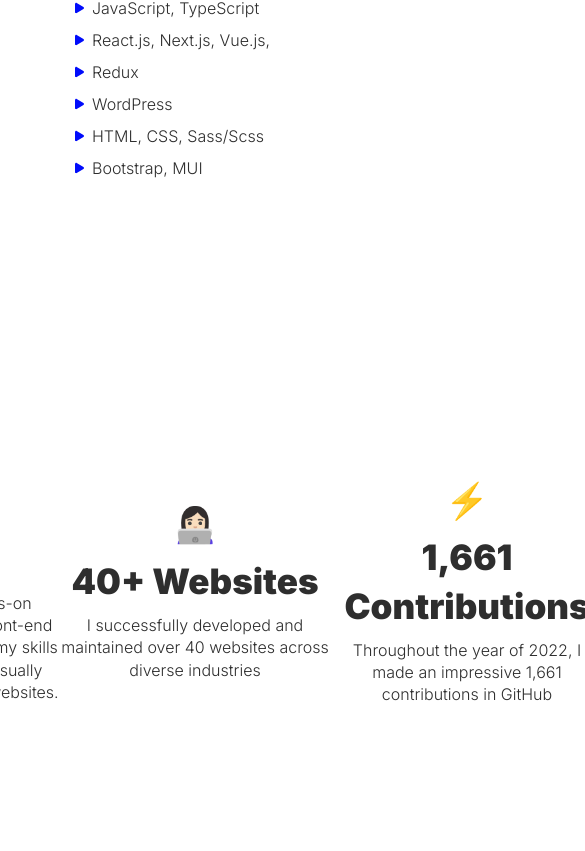
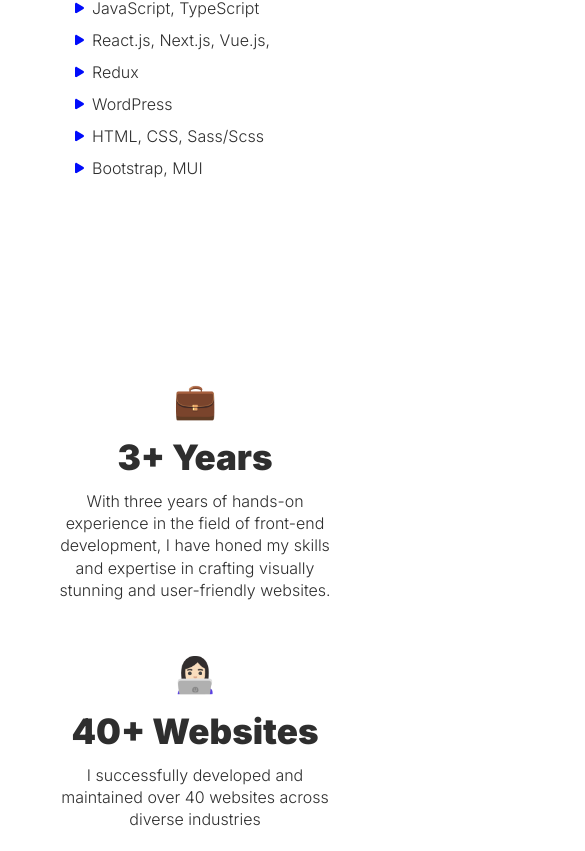
Before and after one commit to hyeonahc/portfolio, a Next.js app: page / in a window 390 px wide. Shown: the part 4722-5573 px from the top of the page, 585 px wide, since content can reach past the window. Built offline with nearby package versions, Linux system fonts and the light colour scheme; a web font is replaced by a local one.

Commit message:
#26 design: Rename to AchievementSection and Apply responsiveDesign

```diff
--- a/components/AboutSection/AboutSection.styled.js
+++ b/components/AboutSection/AboutSection.styled.js
@@ -1,7 +1,7 @@
 import styled from 'styled-components'
 
 export const Row = styled.div`
-  padding: 150px 0 100px 0;
+  padding: 150px 0 50px 0;
   display: flex;
   align-items: center;
   justify-content: center;
--- a/components/AboutSection/index.js
+++ b/components/AboutSection/index.js
@@ -14,7 +14,6 @@ import {
   Tags,
   Title,
 } from './AboutSection.styled'
-import Achievement from './Achievement'
 
 const tags = [
   'JavaScript, TypeScript',
@@ -70,11 +69,6 @@ const AboutSection = () => {
           </Tags>
         </Col>
       </Row>
-      <Row padding='0 0 100px 0'>
-        <Col flexBasis='100%'>
-          <Achievement />
-        </Col>
-      </Row>
     </>
   )
 }
--- a/components/AboutSection/Achievement/Achievement.styled.js
+++ b/components/AchievementSection/AchievementSection.styled.js
@@ -1,4 +1,18 @@
 import styled from 'styled-components'
+
+export const Row = styled.div`
+  padding: 150px 0;
+  display: flex;
+  align-items: center;
+  @media (max-width: ${props => props.theme.breakpoints.md}) {
+    flex-direction: column;
+    gap: 3em;
+  }
+`
+
+export const Col = styled.div`
+  flex-basis: 33.333%;
+`
 
 export const Wrapper = styled.div`
   width: 17em;
--- a/components/AboutSection/Achievement/index.js
+++ b/components/AchievementSection/index.js
@@ -1,5 +1,11 @@
-import { Col, Row } from '@styles/globals'
-import { Description, Emoji, Number, Wrapper } from './Achievement.styled'
+import {
+  Col,
+  Description,
+  Emoji,
+  Number,
+  Row,
+  Wrapper,
+} from './AchievementSection.styled'
 
 const Achievement = () => {
   const achievementData = [
@@ -24,11 +30,9 @@ const Achievement = () => {
   ]
 
   return (
-    <Row padding='50px 0'>
+    <Row>
       {achievementData.map((achievement, index) => (
-        <Col
-          key={index}
-          flexBasis='33.333%'>
+        <Col key={index}>
           <Wrapper>
             <Emoji>{achievement.emoji}</Emoji>
             <Number>{achievement.number}</Number>
--- a/pages/index.js
+++ b/pages/index.js
@@ -1,4 +1,5 @@
 import AboutSection from '@components/AboutSection'
+import AchievementSection from '@components/AchievementSection'
 import ContactSection from '@components/ContactSection'
 import ExperienceSection from '@components/ExperienceSection'
 import MainSection from '@components/MainSection'
@@ -10,6 +11,7 @@ const Home = () => {
       <MainSection />
       <ProjectSection />
       <AboutSection />
+      <AchievementSection />
       <ExperienceSection />
       <ContactSection />
     </div>
```
